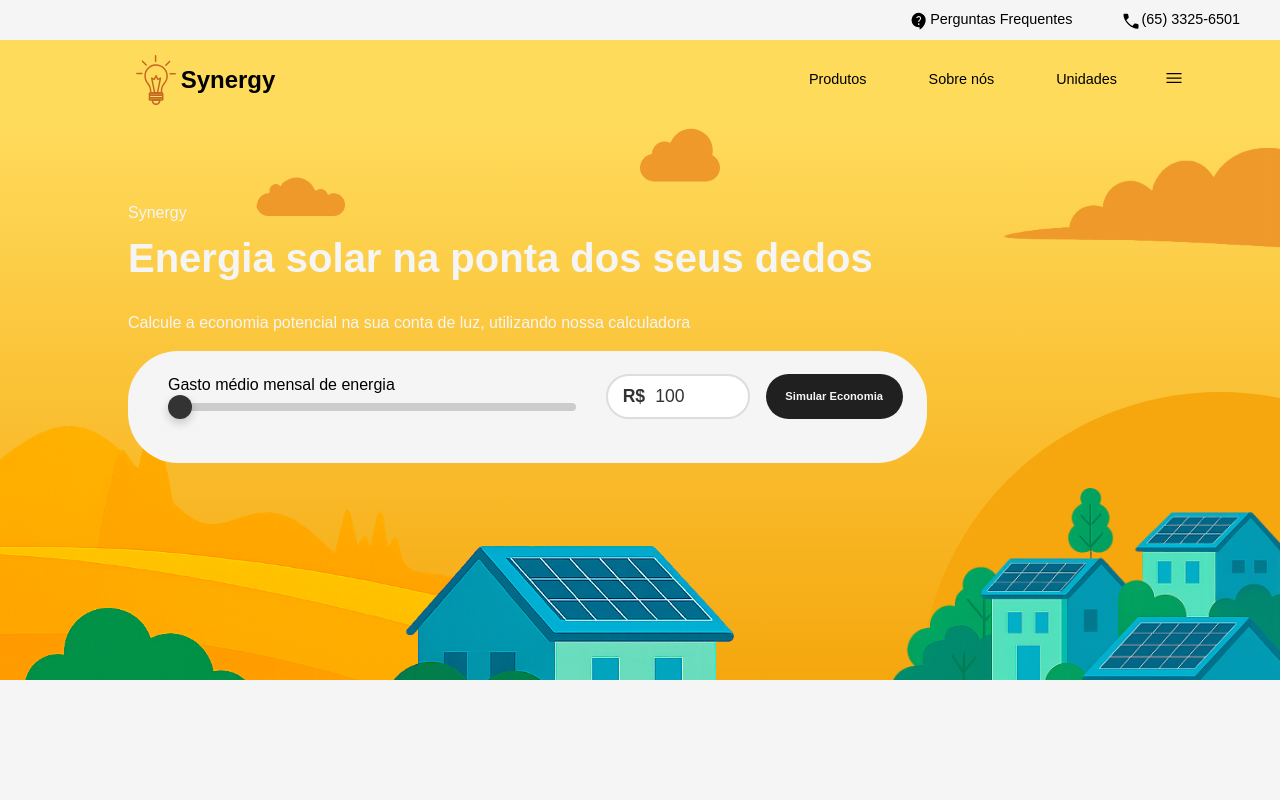
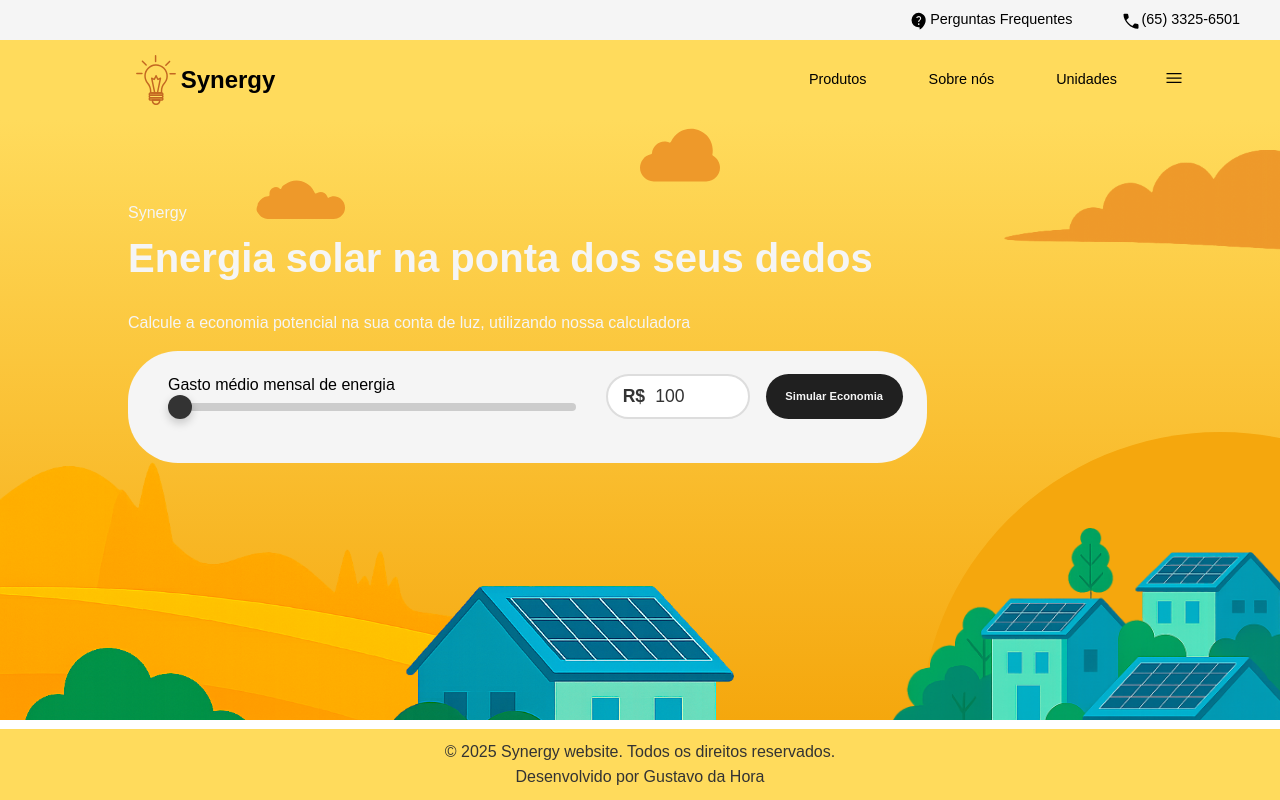
Before and after one commit to GustaDaHora/simulador, a Next.js app: page /simulador/ in a window 1280 px wide. Shown: the top 800 px of the page. Built offline with nearby package versions, Linux system fonts and the light colour scheme.

Commit message:
Removed placeholder blank space

```diff
--- a/src/app/page.tsx
+++ b/src/app/page.tsx
@@ -80,7 +80,7 @@ export default function Home() {
       <div ref={mainContentRef} className="main-content">
         <Header />
         <FirstPage onSimulate={handleSimulate} />
-        <SecondPage />
+        {/* <SecondPage /> */}
         <Footer />
       </div>
     </div>
--- a/src/app/styles/firstpage.scss
+++ b/src/app/styles/firstpage.scss
@@ -10,7 +10,7 @@ main {
   @include gradient-background($primary-color, $primary-dark, 180deg);
   position: relative;
   padding: 5rem 8rem;
-  height: 70vh;
+  height: 75vh;
   z-index: 1;
   overflow: hidden;
 
--- a/src/app/styles/footer.scss
+++ b/src/app/styles/footer.scss
@@ -3,7 +3,10 @@
 
 footer {
   background: $primary-color;
-  color: $bg-light;
+  color: $text-dark;
   text-align: center;
-  padding: 20px;
+  padding: 10px 20px;
+  position: absolute;
+  bottom: 0;
+  width: 100%;
 }
--- a/src/components/Footer.tsx
+++ b/src/components/Footer.tsx
@@ -1,8 +1,8 @@
 import React from "react";
 
 const Footer: React.FC = () => (
-  <footer className="bg-yellow-400 text-gray-100 text-center py-5">
-    <p>© 2023 Solar Savings Simulation. Todos os direitos reservados.</p>
+  <footer>
+    <p>© 2025 Synergy website. Todos os direitos reservados.</p>
     <p>
       Desenvolvido por{" "}
       <a
```
